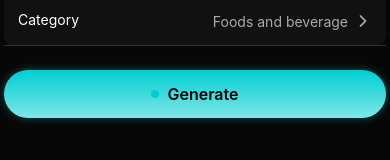
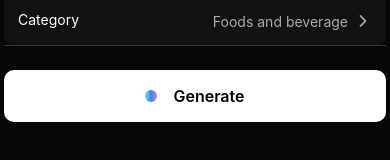
Before and after one commit to DOUGLASOFNIGERIA/PosterUI, a React Native app: screen / in a window 390 px wide. Shown: the part 520-680 px from the top of the page. Built offline with nearby package versions, Linux system fonts and the light colour scheme.

Commit message:
GenerateButton component are modified for background colour of the button and the dot's gradient

```diff
--- a/components/GenerateButton.tsx
+++ b/components/GenerateButton.tsx
@@ -1,42 +1,52 @@
-
-import { Text, Pressable, StyleSheet, View } from "react-native";
+import { Pressable, Text, StyleSheet, Platform } from "react-native";
 import { LinearGradient } from "expo-linear-gradient";
 
 export default function GenerateButton() {
   return (
-    <Pressable style={styles.wrapper}>
-      <LinearGradient colors={["#00CED1", "#00CED180"]} style={styles.button}>
-        <View style={styles.dot} />
-        <Text style={styles.text}>Generate</Text>
-      </LinearGradient>
+    <Pressable style={styles.btn} onPress={() => console.log("Generate tapped")}>
+      {/* Gradient Dot with spread shadow */}
+      <LinearGradient
+        colors={["#87CEFA", "#1E90FF", "#FF69B4"]} // light blue → blue → pink
+        start={{ x: 0, y: 0.5 }}
+        end={{ x: 1, y: 0.5 }}
+        style={styles.dot}
+      />
+      <Text style={styles.text}>Generate</Text>
     </Pressable>
   );
 }
 
 const styles = StyleSheet.create({
-  wrapper: {
+  btn: {
     marginTop: 24,
-    alignItems: "center",
-  },
-  button: {
-    flexDirection: "row",
+    backgroundColor: "#fff",
+    paddingVertical: 16,
+    paddingHorizontal: 24,
+    borderRadius: 10,
     alignItems: "center",
     justifyContent: "center",
-    width: "100%",
-    paddingVertical: 14,
-    borderRadius: 30,
-    backgroundColor: "#fff",
-    shadowColor: "#00CED1",
-    shadowOpacity: 0.4,
-    shadowRadius: 8,
-    elevation: 5,
+    flexDirection: "row",
+  },
+  text: {
+    fontSize: 16,
+    fontWeight: "600",
+    color: "#000", // black text
+    marginLeft: 16,
   },
   dot: {
-    width: 8,
-    height: 8,
-    borderRadius: 4,
-    backgroundColor: "#00CED1",
-    marginRight: 8,
+    width: 12,
+    height: 12,
+    borderRadius: 6,
+    ...Platform.select({
+      ios: {
+        shadowColor: "#87CEFA", // light blue glow
+        shadowOpacity: 0.8,
+        shadowRadius: 6, // spread around
+        shadowOffset: { width: 0, height: 0 },
+      },
+      android: {
+        elevation: 6, // stronger glow on Android
+      },
+    }),
   },
-  text: { color: "#000", fontWeight: "600", fontSize: 16 },
 });
```
